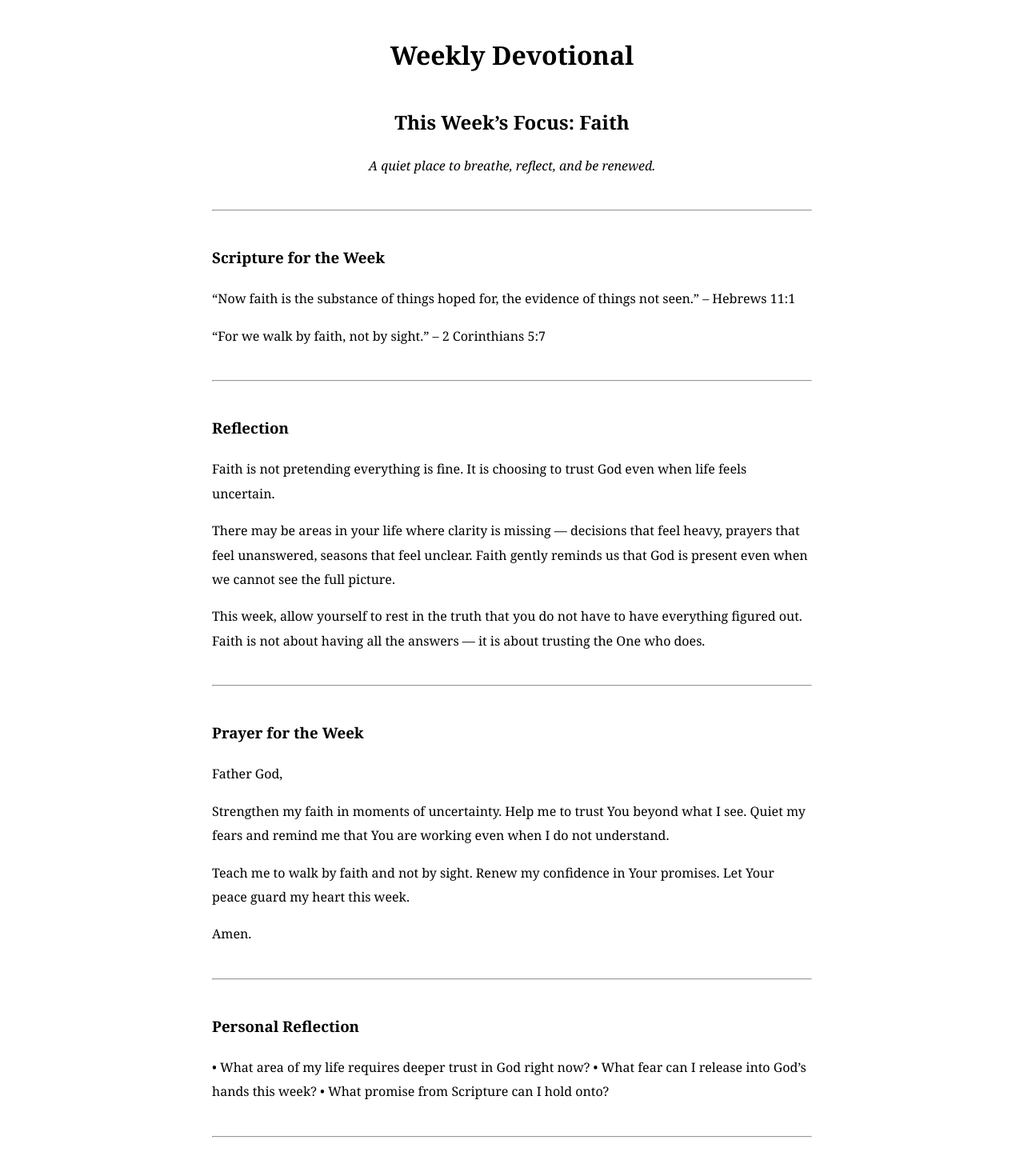
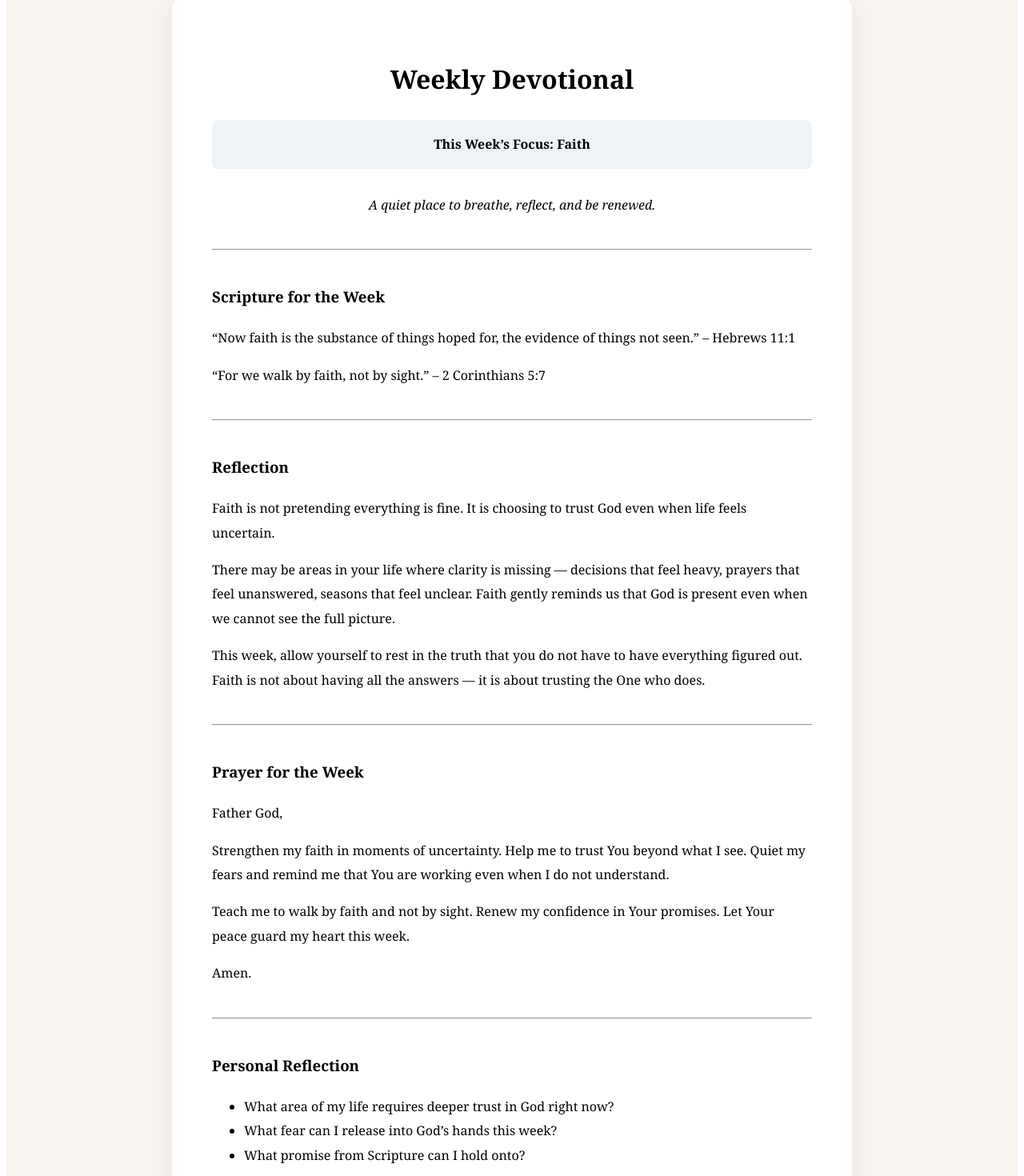
Before and after one commit to luwatt6-del/grace-and-faith, a Next.js app: page /devotional in a window 1280 px wide. Shown: the part 160-1630 px from the top of the page at 80% size. Built offline with nearby package versions, Linux system fonts and the light colour scheme.

Commit message:
Update page.js

```diff
--- a/app/devotional/page.js
+++ b/app/devotional/page.js
@@ -1,26 +1,41 @@
 export default function DevotionalPage() {
   return (
     <div style={{
-      maxWidth: "750px",
-      margin: "60px auto",
-      padding: "20px",
-      lineHeight: "1.9",
+      backgroundColor: "#f7f4ef",
+      minHeight: "100vh",
+      padding: "60px 20px",
       fontFamily: "Georgia, serif"
     }}>
 
-      <h1 style={{ textAlign: "center", marginBottom: "30px" }}>
+      <div style={{
+        maxWidth: "750px",
+        margin: "0 auto",
+        backgroundColor: "white",
+        padding: "50px",
+        borderRadius: "12px",
+        boxShadow: "0 8px 30px rgba(0,0,0,0.05)",
+        lineHeight: "1.9"
+      }}>
+
+        <h1 style={{ textAlign: "center", marginBottom: "20px" }}>
           Weekly Devotional
         </h1>
 
-      <h2 style={{ textAlign: "center", marginBottom: "10px" }}>
-        This Week’s Focus: Faith
-      </h2>
+        <div style={{
+          textAlign: "center",
+          backgroundColor: "#eef3f8",
+          padding: "15px",
+          borderRadius: "8px",
+          marginBottom: "30px"
+        }}>
+          <strong>This Week’s Focus: Faith</strong>
+        </div>
 
         <p style={{ textAlign: "center", fontStyle: "italic" }}>
           A quiet place to breathe, reflect, and be renewed.
         </p>
 
-      <hr style={{ margin: "40px 0" }} />
+        <hr style={{ margin: "40px 0", borderColor: "#eee" }} />
 
         <h3>Scripture for the Week</h3>
 
@@ -33,7 +48,7 @@ export default function DevotionalPage() {
           “For we walk by faith, not by sight.” – 2 Corinthians 5:7
         </p>
 
-      <hr style={{ margin: "40px 0" }} />
+        <hr style={{ margin: "40px 0", borderColor: "#eee" }} />
 
         <h3>Reflection</h3>
 
@@ -56,13 +71,11 @@ export default function DevotionalPage() {
           it is about trusting the One who does.
         </p>
 
-      <hr style={{ margin: "40px 0" }} />
+        <hr style={{ margin: "40px 0", borderColor: "#eee" }} />
 
         <h3>Prayer for the Week</h3>
 
-      <p>
-        Father God,
-      </p>
+        <p>Father God,</p>
 
         <p>
           Strengthen my faith in moments of uncertainty.
@@ -77,21 +90,19 @@ export default function DevotionalPage() {
           Let Your peace guard my heart this week.
         </p>
 
-      <p>
-        Amen.
-      </p>
+        <p>Amen.</p>
 
-      <hr style={{ margin: "40px 0" }} />
+        <hr style={{ margin: "40px 0", borderColor: "#eee" }} />
 
         <h3>Personal Reflection</h3>
 
-      <p>
-        • What area of my life requires deeper trust in God right now?
-        • What fear can I release into God’s hands this week?
-        • What promise from Scripture can I hold onto?
-      </p>
+        <ul style={{ marginTop: "15px" }}>
+          <li>What area of my life requires deeper trust in God right now?</li>
+          <li>What fear can I release into God’s hands this week?</li>
+          <li>What promise from Scripture can I hold onto?</li>
+        </ul>
 
-      <hr style={{ margin: "40px 0" }} />
+        <hr style={{ margin: "40px 0", borderColor: "#eee" }} />
 
         <h3>Need Prayer?</h3>
 
@@ -101,11 +112,13 @@ export default function DevotionalPage() {
         </p>
 
         <p>
-        <a href="mailto:graceandfaithministrys@yahoo.com">
+          <a href="mailto:graceandfaithministrys@yahoo.com"
+             style={{ color: "#4a6fa5", textDecoration: "none", fontWeight: "bold" }}>
             Send Your Prayer Request
           </a>
         </p>
 
       </div>
+    </div>
   );
 }
```
Lines whose indentation alone changed are shown as unchanged.
